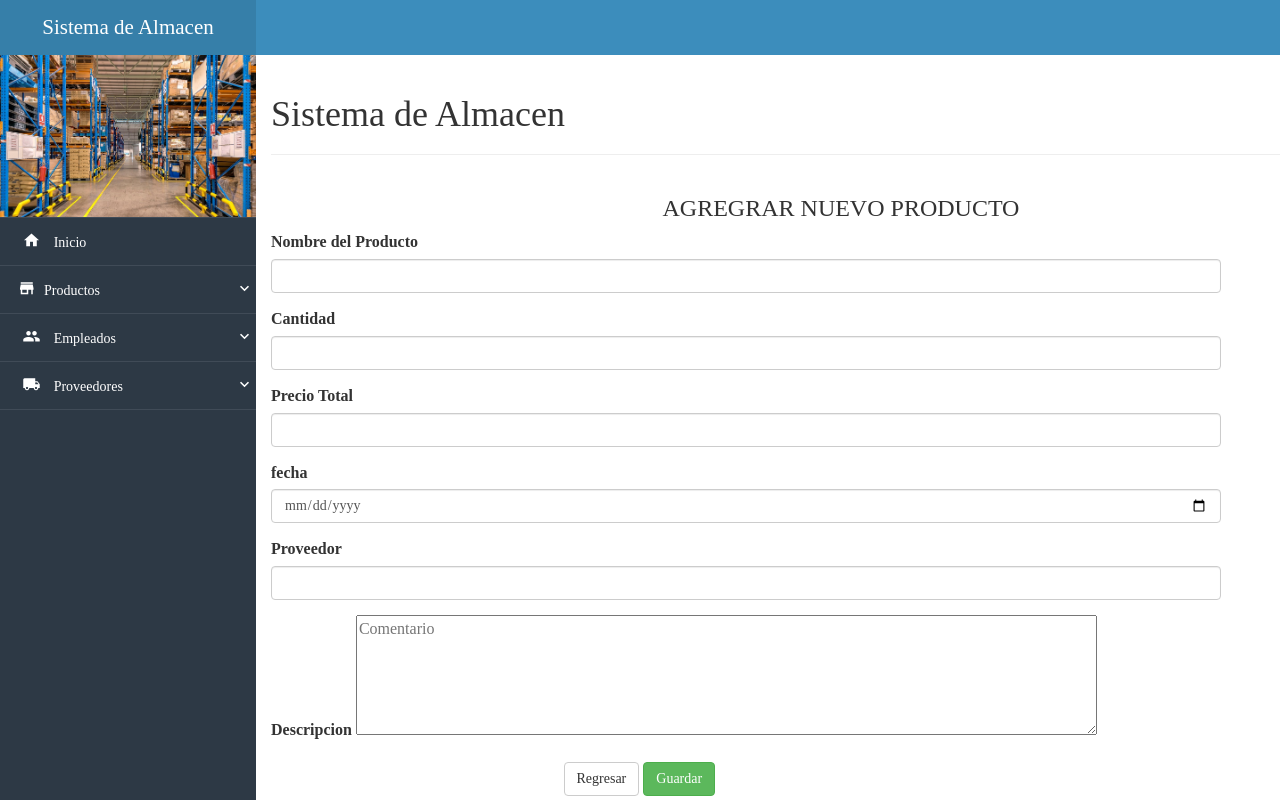
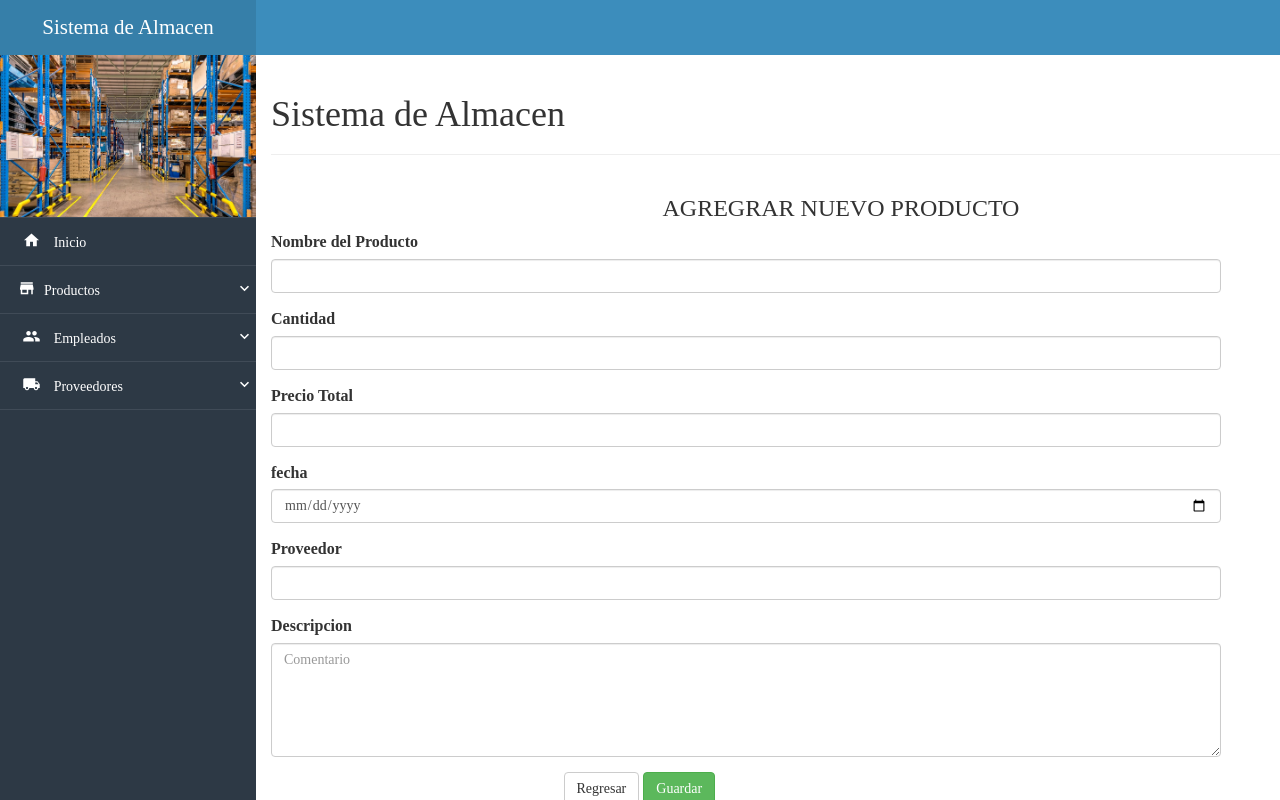
Before and after one commit to edisonquispevargas/Proyecto-final, a PHP site: page /nuevoProducto.php in a window 1280 px wide. Run offline with PHP 8.4, Linux system fonts and the light colour scheme; some libraries are stand-ins or nearby versions.

Commit message:
corregir textarea

```diff
--- a/nuevoProducto.php
+++ b/nuevoProducto.php
@@ -113,7 +113,7 @@ include('link.php');
 				<div class="form-group">
 					<label for="descripcion" class="">Descripcion</label>
 
-					<textarea name="descripcion" rows="5" cols="80" placeholder="Comentario"></textarea>
+					<textarea name="descripcion" rows="5" cols="80" placeholder="Comentario" class="form-control"></textarea>
 
 					</div>
 				</div>
```
